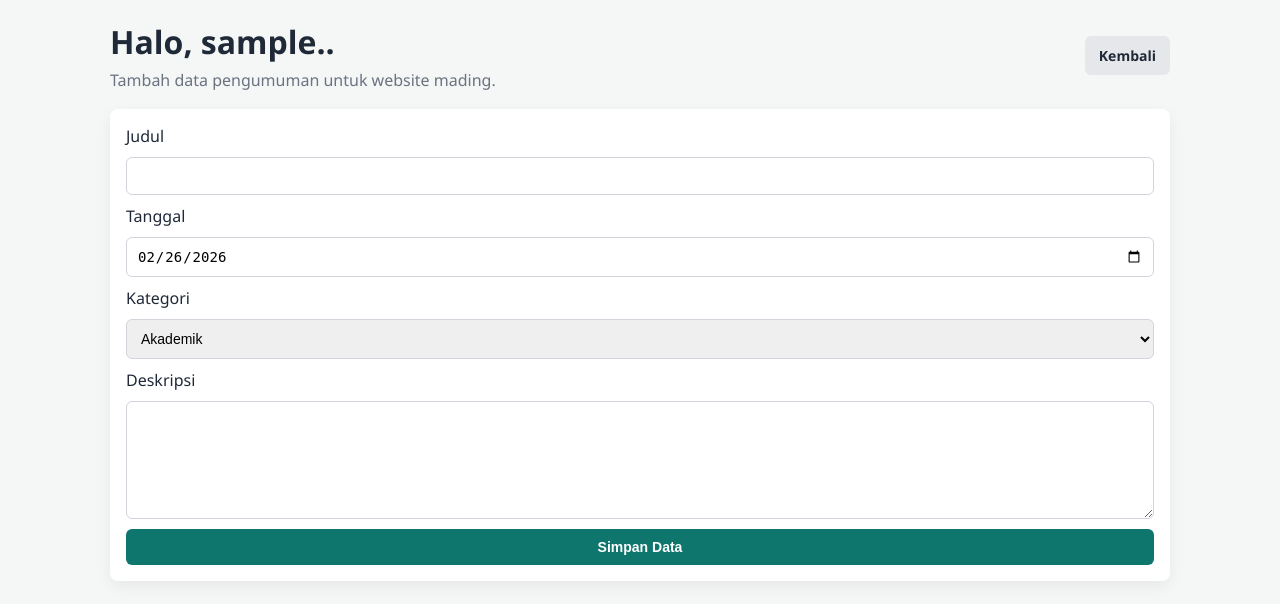
After one commit to novilfahlevy/study-club-fullstack-inforsa, a PHP site: page /admin/tambah.php in a window 1280 px wide. The commit adds this page. Shown: the top 604 px of the page. Run offline with PHP 8.4, Linux system fonts and the light colour scheme; the visitor is signed in with stand-in values (Sample User, id 1).

Commit message:
tambah, edit, dan hapus

```diff
--- /dev/null
+++ b/admin/tambah.php
@@ -0,0 +1,89 @@
+<?php
+require './auth.php';
+
+if (!apakahUserSudahLogin()) {
+    header('Location: login.php');
+    exit();
+}
+
+require '../database/koneksi.php';
+require '../database/admin.php';
+
+$error = '';
+$formData = [
+    'judul' => '',
+    'tanggal' => date('Y-m-d'),
+    'deskripsi' => '',
+    'kategori' => 'akademik',
+    'belum_dibaca' => 0
+];
+
+$kategoriValid = ['akademik', 'organisasi', 'event'];
+
+if ($_SERVER['REQUEST_METHOD'] === 'POST') {
+    $formData['judul'] = isset($_POST['judul']) ? trim($_POST['judul']) : '';
+    $formData['tanggal'] = isset($_POST['tanggal']) ? trim($_POST['tanggal']) : '';
+    $formData['deskripsi'] = isset($_POST['deskripsi']) ? trim($_POST['deskripsi']) : '';
+    $formData['kategori'] = isset($_POST['kategori']) ? trim($_POST['kategori']) : '';
+    $formData['belum_dibaca'] = isset($_POST['belum_dibaca']) ? 1 : 0;
+
+    if (
+        $formData['judul'] === '' ||
+        $formData['tanggal'] === '' ||
+        $formData['deskripsi'] === '' ||
+        !in_array($formData['kategori'], $kategoriValid, true)
+    ) {
+        $error = 'Semua field wajib diisi dengan benar.';
+    } else {
+        $sukses = tambahPengumuman($conn, $formData);
+        if ($sukses) {
+            header('Location: index.php?pesan=tambah_sukses');
+            exit();
+        }
+
+        $error = 'Gagal menambahkan data pengumuman.';
+    }
+}
+
+require './layouts/header.php';
+?>
+
+<div class="admin-container">
+    <header class="admin-header">
+        <div>
+            <h1>Halo, <?= $_SESSION['admin_username'] ?>..</h1>
+            <p>Tambah data pengumuman untuk website mading.</p>
+        </div>
+        <div class="header-actions">
+            <a href="index.php" class="btn-secondary">Kembali</a>
+        </div>
+    </header>
+
+    <?php if ($error): ?>
+        <div class="alert alert-error"><?= htmlspecialchars($error, ENT_QUOTES, 'UTF-8') ?></div>
+    <?php endif; ?>
+
+    <form method="post" class="form-card">
+        <label for="judul">Judul</label>
+        <input type="text" id="judul" name="judul" value="<?= htmlspecialchars($formData['judul'], ENT_QUOTES, 'UTF-8') ?>" required>
+
+        <label for="tanggal">Tanggal</label>
+        <input type="date" id="tanggal" name="tanggal" value="<?= htmlspecialchars($formData['tanggal'], ENT_QUOTES, 'UTF-8') ?>" required>
+
+        <label for="kategori">Kategori</label>
+        <select id="kategori" name="kategori" required>
+            <option value="akademik" <?= $formData['kategori'] === 'akademik' ? 'selected' : '' ?>>Akademik</option>
+            <option value="organisasi" <?= $formData['kategori'] === 'organisasi' ? 'selected' : '' ?>>Organisasi</option>
+            <option value="event" <?= $formData['kategori'] === 'event' ? 'selected' : '' ?>>Event</option>
+        </select>
+
+        <label for="deskripsi">Deskripsi</label>
+        <textarea id="deskripsi" name="deskripsi" rows="6" required><?= htmlspecialchars($formData['deskripsi'], ENT_QUOTES, 'UTF-8') ?></textarea>
+
+        <button type="submit" class="btn-primary">Simpan Data</button>
+    </form>
+</div>
+
+<?php
+require './layouts/footer.php';
+?>
--- a/assets/css/admin.css
+++ b/assets/css/admin.css
@@ -204,7 +204,7 @@ td {
 }
 
 .form-card {
-    max-width: 700px;
+    width: 100%;
     background: #ffffff;
     padding: 16px;
     border-radius: 8px;
--- a/database/admin.php
+++ b/database/admin.php
@@ -42,3 +42,147 @@ function getPengumuman($conn)
 
     return $pengumuman;
 }
+
+function getPengumumanBySlug($conn, $slug)
+{
+    $sql = "SELECT * FROM pengumuman WHERE slug = ? LIMIT 1";
+    $stmt = $conn->prepare($sql);
+
+    if (!$stmt) {
+        return null;
+    }
+
+    $stmt->bind_param("s", $slug);
+    $stmt->execute();
+    $result = $stmt->get_result();
+
+    if ($result && $result->num_rows > 0) {
+        $row = $result->fetch_assoc();
+        $stmt->close();
+        return mapPengumumanRow($row, false);
+    }
+
+    $stmt->close();
+    return null;
+}
+
+function generateSlug($text)
+{
+    $text = strtolower(trim($text));
+    $text = preg_replace('/[^a-z0-9\s-]/', '', $text);
+    $text = preg_replace('/\s+/', '-', $text);
+    $text = preg_replace('/-+/', '-', $text);
+    $text = trim($text, '-');
+
+    if ($text === '') {
+        return 'pengumuman';
+    }
+
+    return $text;
+}
+
+function slugExists($conn, $slug, $excludeSlug = null)
+{
+    $sql = "SELECT slug FROM pengumuman WHERE slug = ?";
+    if ($excludeSlug !== null) {
+        $sql .= " AND slug != ?";
+    }
+    $sql .= " LIMIT 1";
+
+    $stmt = $conn->prepare($sql);
+    if (!$stmt) {
+        return false;
+    }
+
+    if ($excludeSlug !== null) {
+        $stmt->bind_param("ss", $slug, $excludeSlug);
+    } else {
+        $stmt->bind_param("s", $slug);
+    }
+
+    $stmt->execute();
+    $result = $stmt->get_result();
+    $exists = $result && $result->num_rows > 0;
+    $stmt->close();
+
+    return $exists;
+}
+
+function createUniqueSlug($conn, $judul, $excludeSlug = null)
+{
+    $baseSlug = generateSlug($judul);
+    $slug = $baseSlug;
+    $counter = 1;
+
+    while (slugExists($conn, $slug, $excludeSlug)) {
+        $slug = $baseSlug . '-' . $counter;
+        $counter++;
+    }
+
+    return $slug;
+}
+
+function tambahPengumuman($conn, $data)
+{
+    $slug = createUniqueSlug($conn, $data['judul']);
+
+    $sql = "INSERT INTO pengumuman (judul, slug, tanggal, deskripsi, belum_dibaca, kategori) VALUES (?, ?, ?, ?, ?, ?)";
+    $stmt = $conn->prepare($sql);
+    if (!$stmt) {
+        return false;
+    }
+
+    $stmt->bind_param(
+        "ssssis",
+        $data['judul'],
+        $slug,
+        $data['tanggal'],
+        $data['deskripsi'],
+        $data['belum_dibaca'],
+        $data['kategori']
+    );
+
+    $success = $stmt->execute();
+    $stmt->close();
+    return $success;
+}
+
+function updatePengumuman($conn, $oldSlug, $data)
+{
+    $newSlug = createUniqueSlug($conn, $data['judul'], $oldSlug);
+
+    $sql = "UPDATE pengumuman SET judul = ?, slug = ?, tanggal = ?, deskripsi = ?, belum_dibaca = ?, kategori = ? WHERE slug = ?";
+    $stmt = $conn->prepare($sql);
+    if (!$stmt) {
+        return false;
+    }
+
+    $stmt->bind_param(
+        "ssssiss",
+        $data['judul'],
+        $newSlug,
+        $data['tanggal'],
+        $data['deskripsi'],
+        $data['belum_dibaca'],
+        $data['kategori'],
+        $oldSlug
+    );
+
+    $success = $stmt->execute();
+    $stmt->close();
+    return $success;
+}
+
+function hapusPengumuman($conn, $slug)
+{
+    $sql = "DELETE FROM pengumuman WHERE slug = ?";
+    $stmt = $conn->prepare($sql);
+    if (!$stmt) {
+        return false;
+    }
+
+    $stmt->bind_param("s", $slug);
+    $success = $stmt->execute();
+    $stmt->close();
+    return $success;
+}
```
Also changed, not shown: admin/edit.php (added, +100 -0 lines), admin/hapus.php (added, +31 -0 lines), admin/index.php (+14 -0 lines).
